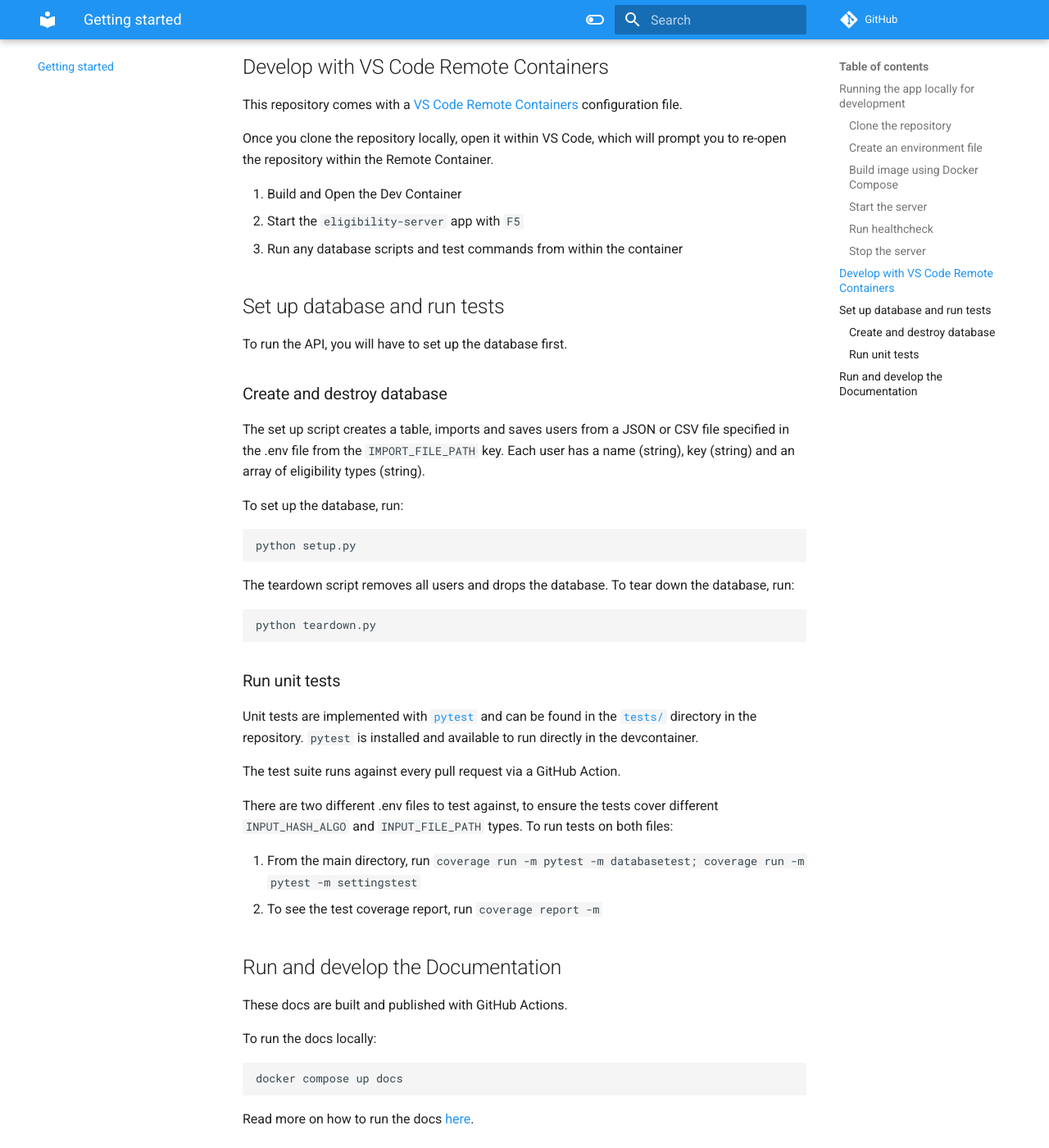
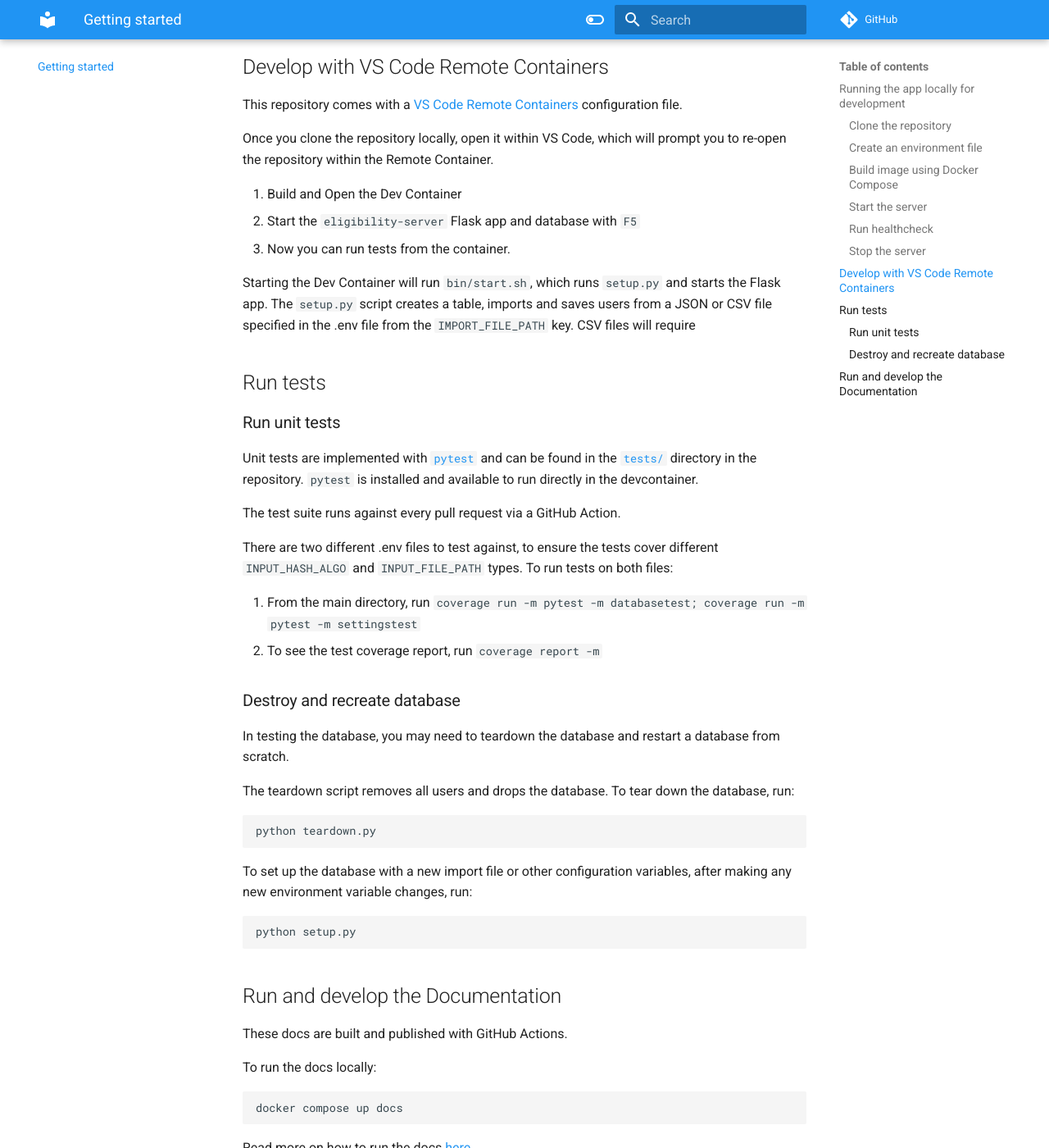
Before and after one commit to cal-itp/eligibility-server, an MkDocs documentation site: the page built from docs/getting-started.md, in a window 1280 px wide and 1400 px high, scrolled down 1508 px. Shown: the whole window at 82% size. Built offline with MkDocs 1.6.1 and Material for MkDocs 9.7.7, drawn with Linux system fonts in a browser that asks for light colours; nearby versions of some CDN libraries; comment, search, counter and statistics services are not loaded.

Commit message:
docs: update README docs with new start.sh

````diff
--- a/docs/getting-started.md
+++ b/docs/getting-started.md
@@ -63,28 +63,12 @@ This repository comes with a [VS Code Remote Containers](https://code.visualstud
 Once you clone the repository locally, open it within VS Code, which will prompt you to re-open the repository within the Remote Container.
 
  1. Build and Open the Dev Container
- 2. Start the `eligibility-server` app with `F5`
- 3. Run any database scripts and test commands from within the container
+ 2. Start the `eligibility-server` Flask app and database with `F5`
+ 3. Now you can run tests from the container.
 
-## Set up database and run tests
+Starting the Dev Container will run `bin/start.sh`, which runs `setup.py` and starts the Flask app. The `setup.py` script creates a table, imports and saves users from a JSON or CSV file specified in the .env file from the `IMPORT_FILE_PATH` key. CSV files will require
 
-To run the API, you will have to set up the database first.
-
-### Create and destroy database
-
-The set up script creates a table, imports and saves users from a JSON or CSV file specified in the .env file from the `IMPORT_FILE_PATH` key. Each user has a name (string), key (string) and an array of eligibility types (string).
-
-To set up the database, run:
-
-```bash
-python setup.py
-```
-
-The teardown script removes all users and drops the database. To tear down the database, run:
-
-```bash
-python teardown.py
-```
+## Run tests
 
 ### Run unit tests
 
@@ -97,6 +81,22 @@ There are two different .env files to test against, to ensure the tests cover di
 1. From the main directory, run `coverage run -m pytest -m databasetest; coverage run -m pytest -m settingstest`
 2. To see the test coverage report, run `coverage report -m`
 
+### Destroy and recreate database
+
+In testing the database, you may need to teardown the database and restart a database from scratch.
+
+The teardown script removes all users and drops the database. To tear down the database, run:
+
+```bash
+python teardown.py
+```
+
+To set up the database with a new import file or other configuration variables, after making any new environment variable changes, run:
+
+```bash
+python setup.py
+```
+
 ## Run and develop the Documentation
 
 These docs are built and published with GitHub Actions.
````
